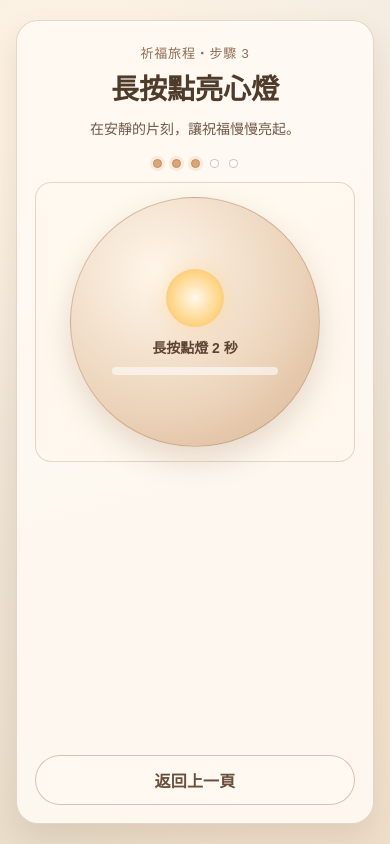
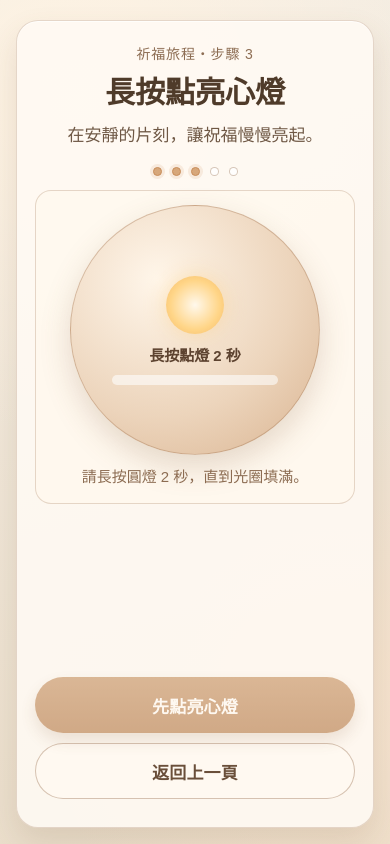
Before and after one commit to Pengcc77/temple, a Vue app: page /journey/purify in a window 390 px wide. Built offline with nearby package versions, Linux system fonts and the light colour scheme.

Commit message:
feat: finalize senior-friendly mobile UX polish

```diff
--- a/src/components/ui/PageShell.vue
+++ b/src/components/ui/PageShell.vue
@@ -43,14 +43,14 @@ defineProps({
 <style scoped>
 .page-shell {
   min-height: 100dvh;
-  padding: 20px 16px;
+  padding: 20px 16px calc(16px + env(safe-area-inset-bottom));
   display: flex;
   justify-content: center;
 }
 
 .page-shell__inner {
   width: min(100%, var(--page-max-width));
-  min-height: calc(100dvh - 40px);
+  min-height: calc(100dvh - 36px - env(safe-area-inset-bottom));
   padding: var(--space-5) var(--space-4) var(--space-4);
   border-radius: var(--radius-lg);
   background: var(--color-surface);
@@ -85,6 +85,7 @@ defineProps({
 .page-shell__footer {
   margin-top: auto;
   padding-top: var(--space-4);
+  padding-bottom: max(var(--space-2), env(safe-area-inset-bottom));
 }
 
 @media (max-width: 360px) {
--- a/src/components/ui/TempleButton.vue
+++ b/src/components/ui/TempleButton.vue
@@ -41,11 +41,12 @@ defineProps({
 <style scoped>
 .temple-button {
   width: 100%;
-  min-height: 50px;
+  min-height: 56px;
   border-radius: var(--radius-pill);
   font-size: var(--font-md);
   font-weight: 600;
   letter-spacing: 0.01em;
+  padding: 0 18px;
   transition: transform 0.14s ease, box-shadow var(--transition-soft), opacity var(--transition-soft);
 }
 
--- a/src/pages/AboutPage.vue
+++ b/src/pages/AboutPage.vue
@@ -32,7 +32,7 @@
     <template #footer>
       <div class="u-stack-sm">
         <TempleButton variant="primary" @click="goWish">開始祈福</TempleButton>
-        <TempleButton variant="secondary" @click="goHome">回到首頁</TempleButton>
+        <TempleButton variant="secondary" @click="goBack">返回上一頁</TempleButton>
       </div>
     </template>
   </PageShell>
@@ -56,7 +56,7 @@ function goWish() {
   router.push('/wish')
 }
 
-function goHome() {
+function goBack() {
   router.push('/')
 }
 </script>
--- a/src/pages/HomePage.vue
+++ b/src/pages/HomePage.vue
@@ -13,7 +13,7 @@
       </div>
       <p class="temple-name">祥喜註生宮</p>
       <p class="intro-text">沿著簡短引導，靜心、祈願、收福，讓祝福安穩留在今天。</p>
-      <p class="onsite-tip">約 3 分鐘完成，建議手機靜音體驗。</p>
+      <p class="onsite-tip">約 3 分鐘完成，手機靜音體驗。</p>
     </SectionCard>
 
     <template #footer>
--- a/src/pages/NodePurifyPage.vue
+++ b/src/pages/NodePurifyPage.vue
@@ -30,6 +30,7 @@
           <span class="progress-fill" :style="{ width: `${progress}%` }"></span>
         </span>
       </button>
+      <p class="hold-tip">{{ holdTip }}</p>
     </SectionCard>
 
     <SectionCard v-if="isLit" tone="soft" class="u-fade-in">
@@ -38,7 +39,9 @@
 
     <template #footer>
       <div class="u-stack-sm">
-        <TempleButton v-if="isLit" variant="primary" @click="acceptBlessing">收下祝福</TempleButton>
+        <TempleButton variant="primary" :disabled="!isLit" @click="acceptBlessing">
+          {{ isLit ? '收下祝福' : '先點亮心燈' }}
+        </TempleButton>
         <TempleButton variant="secondary" @click="goBack">返回上一頁</TempleButton>
       </div>
     </template>
@@ -123,6 +126,12 @@ const statusText = computed(() => {
   return '長按點燈 2 秒'
 })
 
+const holdTip = computed(() => {
+  if (isLit.value) return '點亮完成，請收下今日祝福。'
+  if (isHolding.value) return '光圈正在點亮，請持續按住不要放開。'
+  return '請長按圓燈 2 秒，直到光圈填滿。'
+})
+
 onMounted(() => {
   if (typeof blessingStore.completeNode === 'function') {
     blessingStore.completeNode('purify')
@@ -157,16 +166,27 @@ onBeforeUnmount(() => {
   user-select: none;
   -webkit-user-select: none;
   touch-action: manipulation;
+  position: relative;
   transition: transform 0.16s ease, box-shadow var(--transition-soft), background var(--transition-soft);
 }
 
 .lamp-button.is-holding {
   transform: scale(0.992);
+  box-shadow: 0 0 0 12px rgba(239, 194, 122, 0.22), 0 16px 36px rgba(128, 84, 45, 0.28);
 }
 
 .lamp-button.is-lit {
   background: radial-gradient(circle at 35% 30%, #fff9de, #f3d18d 55%, #d8a35c);
-  box-shadow: 0 0 0 10px rgba(241, 203, 132, 0.2), 0 16px 34px rgba(128, 84, 45, 0.32);
+  box-shadow: 0 0 0 12px rgba(241, 203, 132, 0.24), 0 16px 34px rgba(128, 84, 45, 0.32);
+}
+
+.lamp-button.is-holding::after {
+  content: '';
+  position: absolute;
+  inset: -10px;
+  border-radius: 50%;
+  border: 2px solid rgba(236, 184, 107, 0.45);
+  animation: hold-pulse 1.1s ease-in-out infinite;
 }
 
 .lamp-core {
@@ -185,7 +205,7 @@ onBeforeUnmount(() => {
 
 .progress-track {
   width: 78%;
-  height: 8px;
+  height: 10px;
   border-radius: var(--radius-pill);
   background: rgba(255, 255, 255, 0.58);
   overflow: hidden;
@@ -206,4 +226,27 @@ onBeforeUnmount(() => {
   font-weight: 600;
   line-height: var(--line-copy-tight);
 }
+
+.hold-tip {
+  margin-top: var(--space-2);
+  text-align: center;
+  color: var(--color-text-muted);
+  font-size: var(--font-sm);
+  line-height: var(--line-copy-tight);
+}
+
+@keyframes hold-pulse {
+  0% {
+    opacity: 0.45;
+    transform: scale(0.98);
+  }
+  50% {
+    opacity: 0.95;
+    transform: scale(1.01);
+  }
+  100% {
+    opacity: 0.45;
+    transform: scale(0.98);
+  }
+}
 </style>
--- a/src/pages/NodeStoryPage.vue
+++ b/src/pages/NodeStoryPage.vue
@@ -50,7 +50,7 @@
 
     <template #footer>
       <div class="u-stack-sm">
-        <TempleButton v-if="allRead" variant="primary" @click="goNext">收下這份故事</TempleButton>
+        <TempleButton variant="primary" :disabled="!allRead" @click="goNext">收下這份故事</TempleButton>
         <TempleButton variant="secondary" @click="goBack">返回上一頁</TempleButton>
       </div>
     </template>
@@ -114,7 +114,7 @@ function goBack() {
   align-items: center;
   gap: 8px;
   color: var(--color-text-soft);
-  font-size: var(--font-sm);
+  font-size: var(--font-md);
 }
 
 .read-dot {
@@ -159,19 +159,23 @@ function goBack() {
 }
 
 .card-content {
-  padding: 0 var(--space-3) var(--space-3);
+  padding: 0 var(--space-3) var(--space-4);
 }
 
 .card-content p {
+  max-width: 30ch;
+  margin: 0 auto;
+  text-align: left;
   color: var(--color-text-soft);
-  line-height: var(--line-copy);
+  line-height: 1.9;
   font-size: var(--font-md);
+  letter-spacing: 0.01em;
 }
 
 .closing-note {
   color: var(--color-text-soft);
-  line-height: var(--line-copy);
-  font-size: var(--font-sm);
+  line-height: var(--line-copy-tight);
+  font-size: var(--font-md);
 }
 
 .closing-note p + p {
--- a/src/pages/ResultPage.vue
+++ b/src/pages/ResultPage.vue
@@ -23,9 +23,12 @@
 
     <template #footer>
       <div class="u-stack-sm">
-        <p class="download-tip">若手機瀏覽器無法直接下載，會自動開啟圖片，長按即可儲存。</p>
+        <div class="download-tip">
+          <p>先按「儲存祝福卡」，等待畫面完成。</p>
+          <p>若手機未直接下載，會開啟圖片頁，請長按圖片後儲存。</p>
+        </div>
         <TempleButton
-          variant="secondary"
+          variant="primary"
           :disabled="isSaving"
           :loading="isSaving"
           loading-text="儲存中..."
@@ -33,9 +36,8 @@
         >
           儲存祝福卡
         </TempleButton>
-        <TempleButton variant="primary" @click="prayAgain">再次祈福</TempleButton>
+        <TempleButton variant="secondary" @click="prayAgain">再次祈福</TempleButton>
         <TempleButton variant="secondary" @click="goBack">返回上一頁</TempleButton>
-        <TempleButton variant="secondary" @click="goHome">回到首頁</TempleButton>
       </div>
     </template>
   </PageShell>
@@ -155,11 +157,6 @@ function prayAgain() {
   router.push('/')
 }
 
-function goHome() {
-  resetBlessingJourney()
-  router.push('/')
-}
-
 function goBack() {
   router.push('/journey/story')
 }
@@ -240,6 +237,10 @@ function goBack() {
   line-height: var(--line-copy-tight);
 }
 
+.download-tip p + p {
+  margin-top: 4px;
+}
+
 .blessing-figure-wrap {
   margin-top: var(--space-2);
   display: flex;
--- a/src/styles/tokens.css
+++ b/src/styles/tokens.css
@@ -26,12 +26,12 @@
   --space-6: 28px;
   --space-7: 34px;
 
-  --font-xs: 13px;
-  --font-sm: 14px;
-  --font-md: 16px;
-  --font-lg: 18px;
-  --font-xl: 24px;
-  --font-2xl: 28px;
+  --font-xs: 14px;
+  --font-sm: 15px;
+  --font-md: 17px;
+  --font-lg: 20px;
+  --font-xl: 25px;
+  --font-2xl: 30px;
   --line-title: 1.3;
   --line-copy: 1.75;
   --line-copy-tight: 1.6;
--- a/src/styles/utilities.css
+++ b/src/styles/utilities.css
@@ -15,7 +15,7 @@
 .u-subtitle {
   color: var(--color-text-soft);
   line-height: var(--line-copy-tight);
-  font-size: var(--font-sm);
+  font-size: var(--font-md);
 }
 
 .u-stack-xs > * + * {
```
